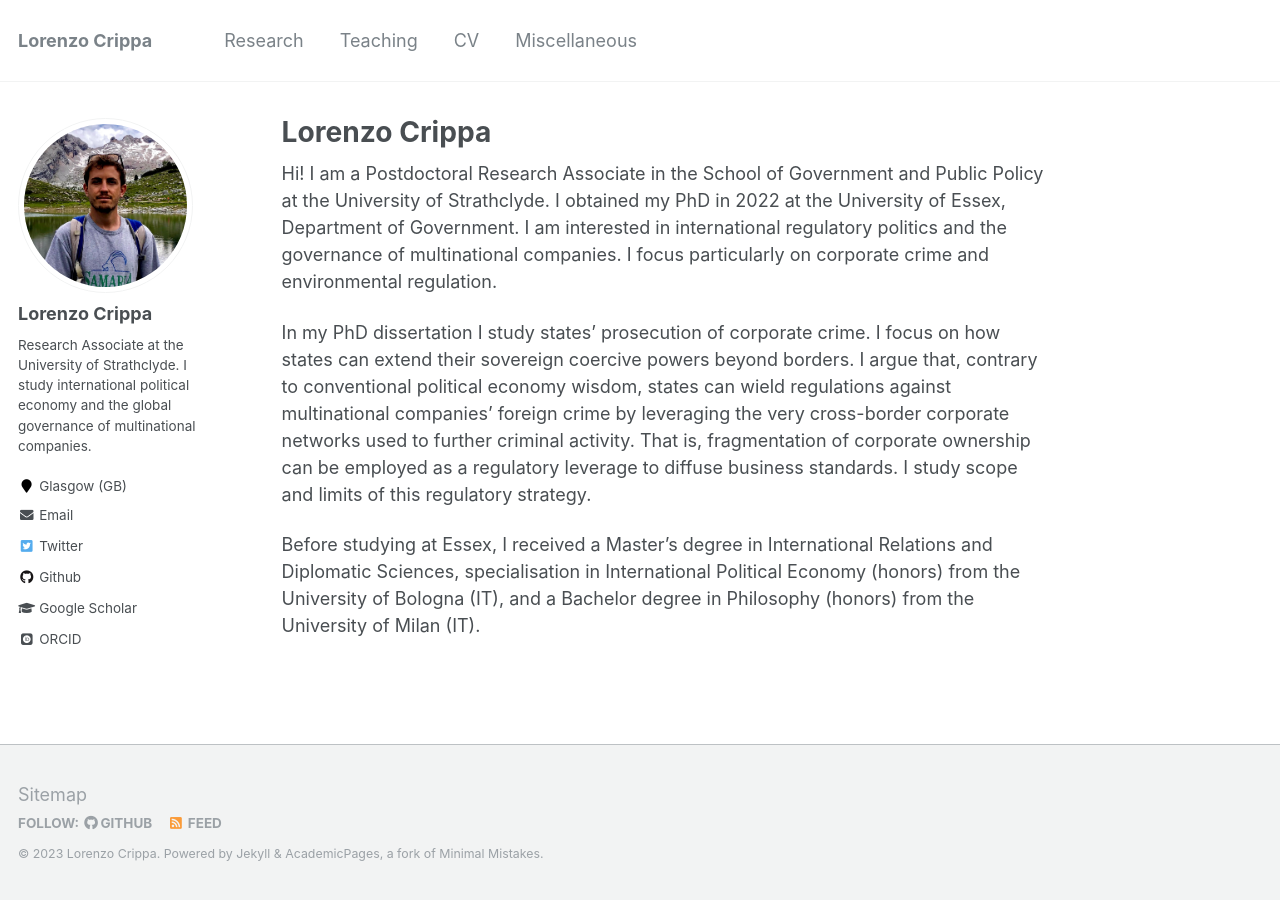
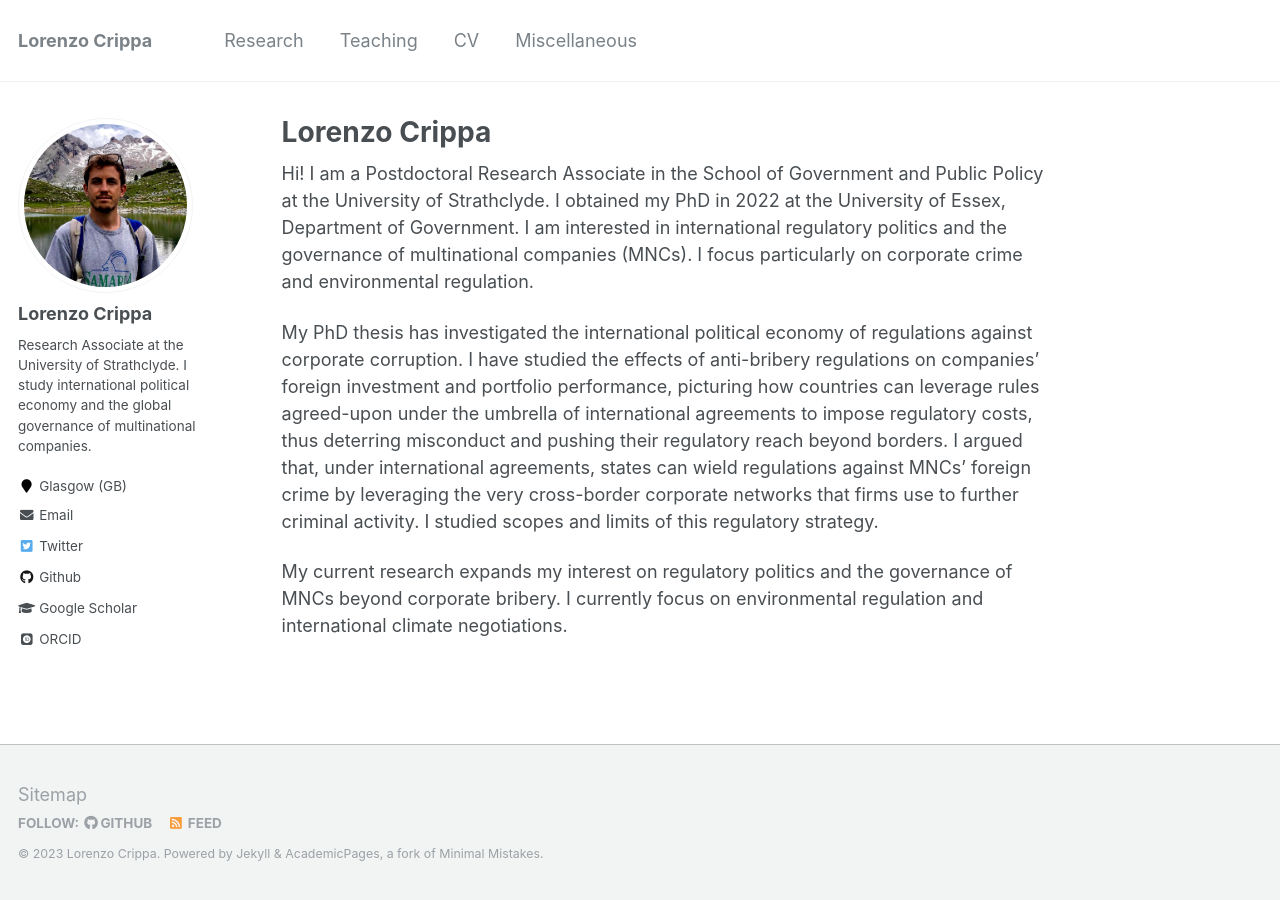
Before and after one commit to lorenzo-crippa/lorenzo-crippa.github.io, a Jekyll site: the page built from _pages/about.md, in a window 1280 px wide. Built offline with Jekyll 4.4.1, drawn with Linux system fonts in a browser that asks for light colours; some web fonts are replaced.

Commit message:
Update about.md

```diff
--- a/_pages/about.md
+++ b/_pages/about.md
@@ -8,8 +8,8 @@ redirect_from:
   - /about.html
 ---
 
-Hi! I am a Postdoctoral Research Associate in the School of Government and Public Policy at the University of Strathclyde. I obtained my PhD in 2022 at the University of Essex, Department of Government. I am interested in international regulatory politics and the governance of multinational companies. I focus particularly on corporate crime and environmental regulation.
+Hi! I am a Postdoctoral Research Associate in the School of Government and Public Policy at the University of Strathclyde. I obtained my PhD in 2022 at the University of Essex, Department of Government. I am interested in international regulatory politics and the governance of multinational companies (MNCs). I focus particularly on corporate crime and environmental regulation.
 
-In my PhD dissertation I study states' prosecution of corporate crime. I focus on how states can extend their sovereign coercive powers beyond borders. I argue that, contrary to conventional political economy wisdom, states can wield regulations against multinational companies' foreign crime by leveraging the very cross-border corporate networks used to further criminal activity. That is, fragmentation of corporate ownership can be employed as a regulatory leverage to diffuse business standards. I study scope and limits of this regulatory strategy.
+My PhD thesis has investigated the international political economy of regulations against corporate corruption. I have studied the effects of anti-bribery regulations on companies' foreign investment and portfolio performance, picturing how countries can leverage rules agreed-upon under the umbrella of international agreements to impose regulatory costs, thus deterring misconduct and pushing their regulatory reach beyond borders. I argued that, under international agreements, states can wield regulations against MNCs' foreign crime by leveraging the very cross-border corporate networks that firms use to further criminal activity. I studied scopes and limits of this regulatory strategy.
 
-Before studying at Essex, I received a Master's degree in International Relations and Diplomatic Sciences, specialisation in International Political Economy (honors) from the University of Bologna (IT), and a Bachelor degree in Philosophy (honors) from the University of Milan (IT).
+My current research expands my interest on regulatory politics and the governance of MNCs beyond corporate bribery. I currently focus on environmental regulation and international climate negotiations.
```
